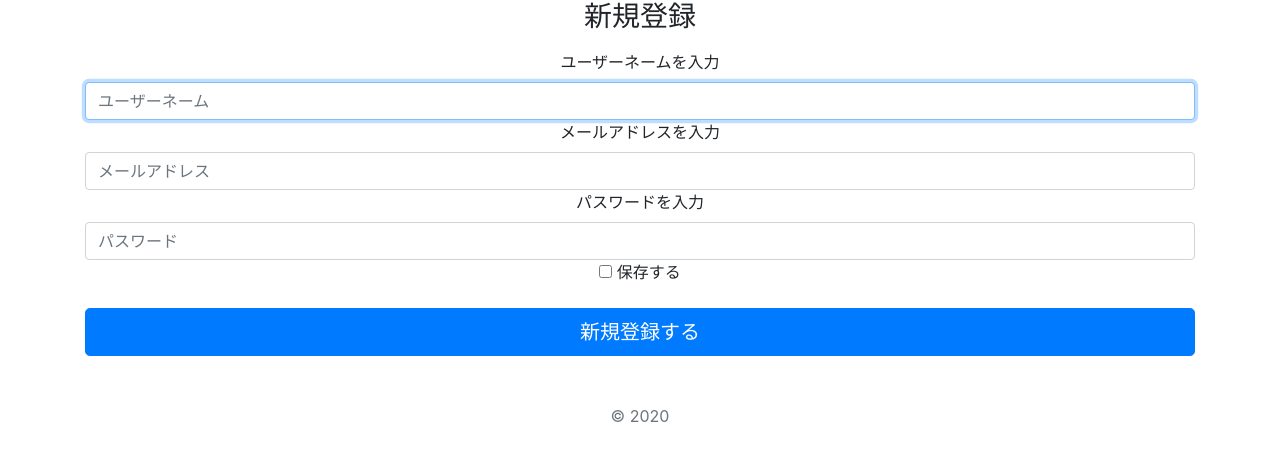
After one commit to sato-kodai/Market_Search, a Django app: template templates/account/sign_up.html in a window 1280 px wide. The commit adds this page. Shown: the top 461 px of the page. Run offline with Django 3.2, Linux system fonts and the light colour scheme; the template is opened without the code that fills it, so the values that code supplies are empty; some libraries are stand-ins or nearby versions.

Commit message:
サインアップとログインのビューファイル作成

```diff
--- a/chart/static/css/sign_up.css
+++ b/chart/static/css/login_signin.css
@@ -40,5 +40,9 @@ body {
 }
 
 h1 {
-  padding-bottom: 30px;
+  padding-bottom: 20px;
 }
+
+.form-label-group{
+  margin-bottom: 20px;
+}
--- /dev/null
+++ b/templates/account/sign_up.html
@@ -0,0 +1,51 @@
+{% load static %}
+<!doctype html>
+<html lang="ja" >
+  <head>
+    <title>Market Search</title>
+    <link rel="stylesheet" href="https://stackpath.bootstrapcdn.com/bootstrap/4.5.0/css/bootstrap.min.css">
+    <link href="https://fonts.googleapis.com/css?family=Noto+Sans+JP&display=swap" rel="stylesheet">
+    <link rel="stylesheet" href="https://cdn.datatables.net/t/bs-3.3.6/jqc-1.12.0,dt-1.10.11/datatables.min.css"/>
+    <link rel="stylesheet" href="{% static 'css/sign_up.css' %}">
+  </head>
+  <body  class="text-center" >
+    <a id="skippy" class="sr-only sr-only-focusable" href="#content">
+      <div class="container">
+        <span class="skiplink-text">Skip to main content</span>
+      </div>
+    </a>
+    <main>
+      <div class="container">
+        <form class="form-signin" method="POST" aciton='templates/index.html'>{% csrf_token %}
+          <h1 class="h3 mb-3 font-weight-normal">新規登録</h1>
+          {% if error %}
+          {{ error }}
+          {% endif %}
+          <div class="form-label-group">
+            <label for="inputUsername">ユーザーネームを入力</label>
+            <input type="username" id="inputUsername" class="form-control" name="username" placeholder="ユーザーネーム" required autofocus>
+          </div>
+          <div class="form-label-group">
+            <label for="inputEmail">メールアドレスを入力</label>
+            <input type="email" id="inputEmail" class="form-control" name="email" placeholder="メールアドレス" required autofocus>
+          </div>
+          <div class="form-label-group">
+            <label for="inputPassword">パスワードを入力</label>
+            <input type="password" id="inputPassword" class="form-control" name="password" placeholder="パスワード" required>
+          </div>
+          <div class="checkbox mb-3">
+            <label>
+              <input type="checkbox" value="remember-me"> 保存する
+            </label>
+          </div>
+          <button class="btn btn-lg btn-primary btn-block" type="submit">新規登録する</button>
+          <p class="mt-5 mb-3 text-muted">&copy; 2020</p>
+        </form>
+
+      </div>
+    </main>
+    <script src="https://code.jquery.com/jquery-3.5.1.slim.min.js" integrity="sha384-DfXdz2htPH0lsSSs5nCTpuj/zy4C+OGpamoFVy38MVBnE+IbbVYUew+OrCXaRkfj" crossorigin="anonymous"></script>
+    <script>window.jQuery || document.write('<script src="/docs/4.5/assets/js/vendor/jquery-slim.min.js"><\/script>')</script>
+    <script src="https://stackpath.bootstrapcdn.com/bootstrap/4.5.0/js/bootstrap.bundle.min.js"></script>
+    </body>
+</html>
--- a/templates/chart/base.html
+++ b/templates/chart/base.html
@@ -15,8 +15,8 @@
         <nav class="navbar navbar-expand-lg navbar-light bg-light">
             <a class="navbar-brand" href="">Market Search</a>
             <button class="navbar-toggler" type="button" data-toggle="collapse" data-target="#navbarNav" aria-controls="navbarNav" aria-expanded="false" aria-label="Toggle navigation">
-        <link rel="stylesheet" href="https://cdn.datatables.net/t/bs-3.3.6/jqc-1.12.0,dt-1.10.11/datatables.min.css"/>
-        <script src="https://cdn.datatables.net/t/bs-3.3.6/jqc-1.12.0,dt-1.10.11/datatables.min.js"></script>
+                <link rel="stylesheet" href="https://cdn.datatables.net/t/bs-3.3.6/jqc-1.12.0,dt-1.10.11/datatables.min.css"/>
+                <script src="https://cdn.datatables.net/t/bs-3.3.6/jqc-1.12.0,dt-1.10.11/datatables.min.js"></script>
                 <span class="navbar-toggler-icon"></span>
             </button>
             <div class="collapse navbar-collapse" id="navbarNav">
```
Also changed, not shown: templates/account/base.html (added, +25 -0 lines), templates/account/base1.html (added, +30 -0 lines), templates/account/login.html (added, +31 -0 lines), templates/chart/sign_up.html (deleted, +0 -56 lines).
